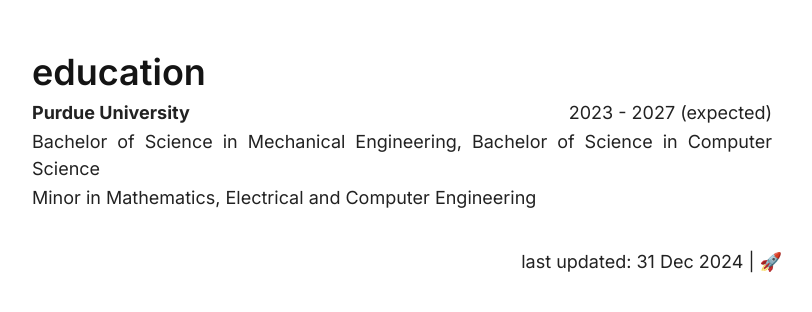
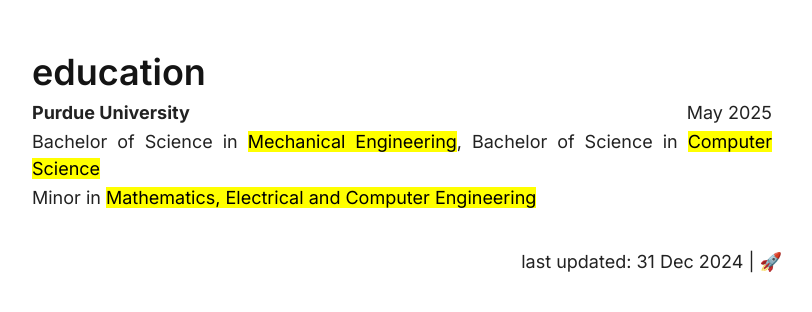
Before and after one commit to vindou/vindou, a Jekyll site: the page built from education/index.html, in a window 1280 px wide. Shown: the top 312 px of the page, without its empty margins (238-1050 px from the left). Built offline with Jekyll 4.4.1, drawn with Linux system fonts in a browser that asks for light colours.

Commit message:
Update index.html

```diff
--- a/education/index.html
+++ b/education/index.html
@@ -10,14 +10,14 @@ title: education
       <p>
         <b>Purdue University</b>
         <span style="float:right;">
-            2023 - 2027 (expected)
+            May 2025
         </span>
       </p>
       <p>
-        Bachelor of Science in Mechanical Engineering, Bachelor of Science in Computer Science
+        Bachelor of Science in <mark>Mechanical Engineering</mark>, Bachelor of Science in <mark>Computer Science</mark>
       </p>
       <p>
-        Minor in Mathematics, Electrical and Computer Engineering
+        Minor in <mark>Mathematics, Electrical and Computer Engineering</mark>
       </p>
     </div>
   </div>
```
